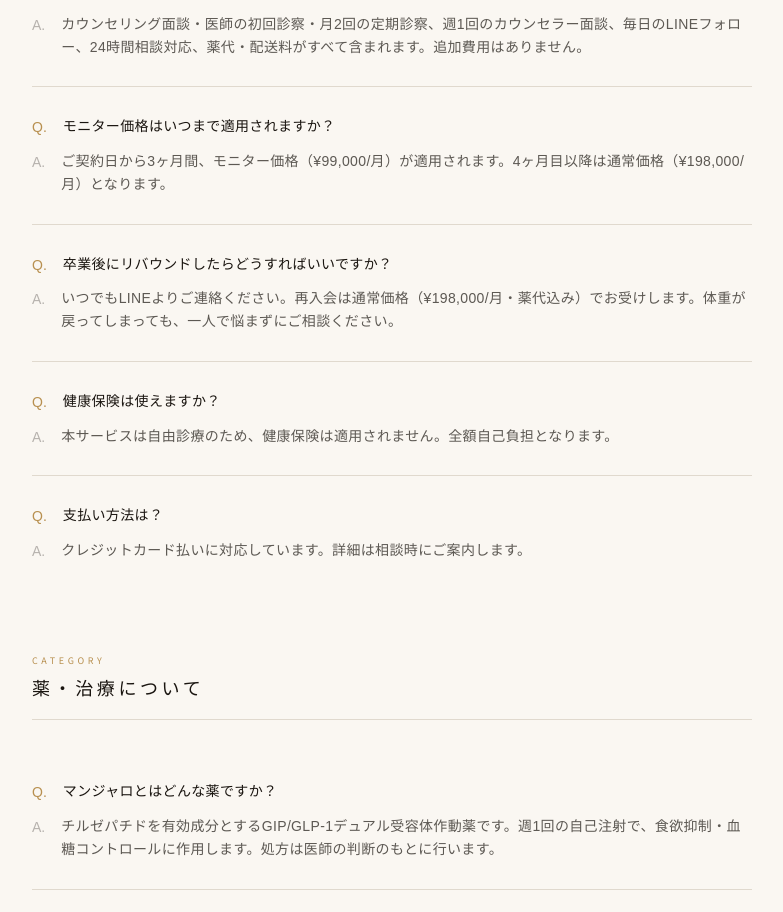
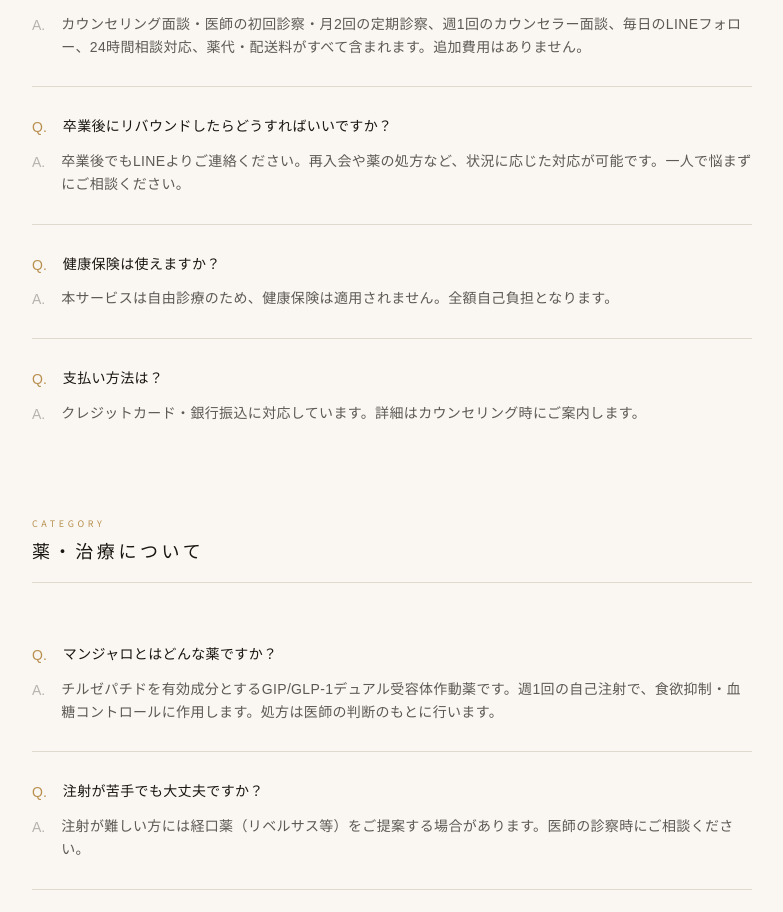
Before and after one commit to fumito2025-source/tokyo-beauty-online-clinic, a Next.js app: page /faq in a window 1280 px wide. Shown: the part 1469-2381 px from the top of the page, without its empty margins (248-1031 px from the left). Built offline with nearby package versions, Linux system fonts and the light colour scheme.

Commit message:
FAQ: remove monitor pricing, update relapse/payment answers
Co-Authored-By: Claude Sonnet 4.6 <noreply@anthropic.com>

```diff
--- a/src/app/faq/page.tsx
+++ b/src/app/faq/page.tsx
@@ -21,10 +21,9 @@ const faqs = [
     category: "料金・支払いについて",
     items: [
       { q: "月額に含まれるものは？", a: "カウンセリング面談・医師の初回診察・月2回の定期診察、週1回のカウンセラー面談、毎日のLINEフォロー、24時間相談対応、薬代・配送料がすべて含まれます。追加費用はありません。" },
-      { q: "モニター価格はいつまで適用されますか？", a: "ご契約日から3ヶ月間、モニター価格（¥99,000/月）が適用されます。4ヶ月目以降は通常価格（¥198,000/月）となります。" },
-      { q: "卒業後にリバウンドしたらどうすればいいですか？", a: "いつでもLINEよりご連絡ください。再入会は通常価格（¥198,000/月・薬代込み）でお受けします。体重が戻ってしまっても、一人で悩まずにご相談ください。" },
+      { q: "卒業後にリバウンドしたらどうすればいいですか？", a: "卒業後でもLINEよりご連絡ください。再入会や薬の処方など、状況に応じた対応が可能です。一人で悩まずにご相談ください。" },
       { q: "健康保険は使えますか？", a: "本サービスは自由診療のため、健康保険は適用されません。全額自己負担となります。" },
-      { q: "支払い方法は？", a: "クレジットカード払いに対応しています。詳細は相談時にご案内します。" },
+      { q: "支払い方法は？", a: "クレジットカード・銀行振込に対応しています。詳細はカウンセリング時にご案内します。" },
     ],
   },
   {
```
